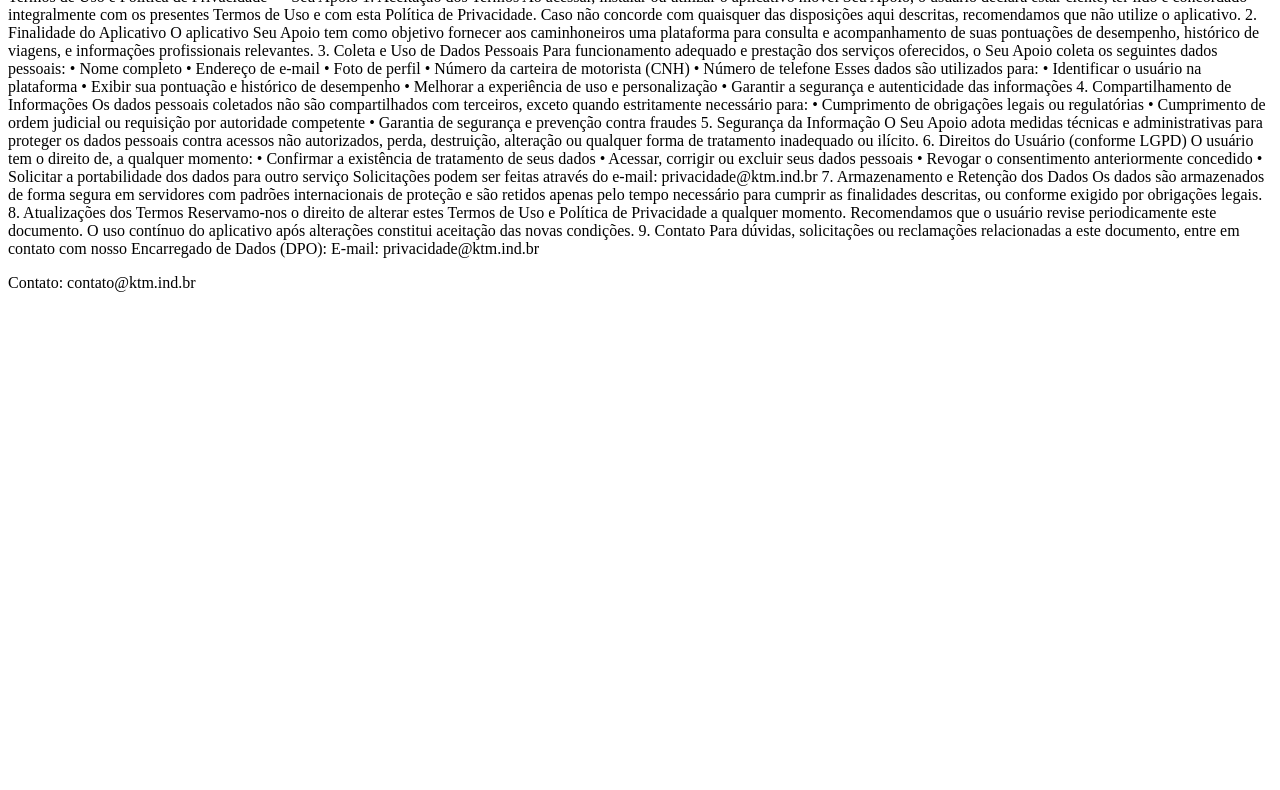
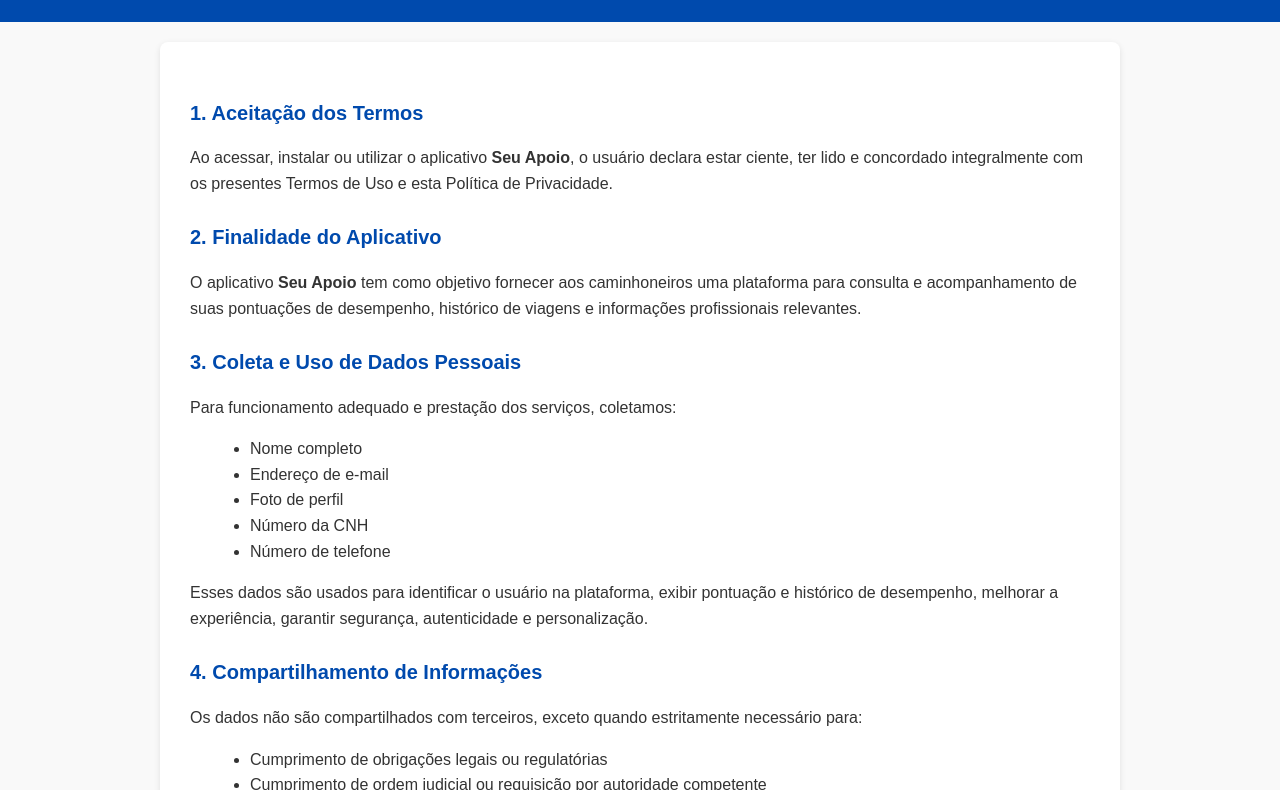
Before and after one commit to elias-ktm/POLITICA-DE-PRIVACIDADE, a plain HTML site: page index.html in a window 1280 px wide. Shown: the part 92-882 px from the top of the page. Before the commit the page ends 800 px from the top, so only its background shows below. Drawn offline with Linux system fonts and the light colour scheme.

Commit message:
Update style

```diff
--- a/index.html
+++ b/index.html
@@ -3,78 +3,128 @@
 
 <head>
   <meta charset="UTF-8">
-  <title>Política de Privacidade</title>
+  <title>Política de Privacidade - Seu Apoio</title>
+  <style>
+    body {
+      font-family: Arial, sans-serif;
+      line-height: 1.6;
+      margin: 0;
+      padding: 0;
+      background: #f9f9f9;
+      color: #333;
+    }
+
+    header {
+      background: #004aad;
+      color: white;
+      padding: 20px;
+      text-align: center;
+    }
+
+    main {
+      max-width: 900px;
+      margin: 20px auto;
+      background: white;
+      padding: 30px;
+      border-radius: 8px;
+      box-shadow: 0 2px 6px rgba(0, 0, 0, 0.1);
+    }
+
+    h1 {
+      color: #004aad;
+      font-size: 28px;
+      margin-bottom: 10px;
+    }
+
+    h2 {
+      color: #004aad;
+      margin-top: 25px;
+      font-size: 20px;
+    }
+
+    ul {
+      margin-left: 20px;
+    }
+
+    p {
+      margin-bottom: 15px;
+    }
+
+    footer {
+      text-align: center;
+      padding: 15px;
+      font-size: 14px;
+      background: #eee;
+      margin-top: 20px;
+    }
+
+    footer a {
+      color: #004aad;
+      text-decoration: none;
+    }
+  </style>
 </head>
 
 <body>
-  <h1>Política de Privacidade</h1>
-  <p>Termos de Uso e Política de Privacidade — Seu Apoio
-    1. Aceitação dos Termos
+  <header>
+    <h1>Política de Privacidade - APP Seu Apoio</h1>
+  </header>
 
-    Ao acessar, instalar ou utilizar o aplicativo móvel Seu Apoio, o usuário declara estar ciente, ter lido e concordado
-    integralmente com os presentes Termos de Uso e com esta Política de Privacidade. Caso não concorde com quaisquer das
-    disposições aqui descritas, recomendamos que não utilize o aplicativo.
+  <main>
+    <h2>1. Aceitação dos Termos</h2>
+    <p>Ao acessar, instalar ou utilizar o aplicativo <b>Seu Apoio</b>, o usuário declara estar ciente, ter lido e
+      concordado integralmente com os presentes Termos de Uso e esta Política de Privacidade.</p>
 
-    2. Finalidade do Aplicativo
+    <h2>2. Finalidade do Aplicativo</h2>
+    <p>O aplicativo <b>Seu Apoio</b> tem como objetivo fornecer aos caminhoneiros uma plataforma para consulta e
+      acompanhamento de suas pontuações de desempenho, histórico de viagens e informações profissionais relevantes.</p>
 
-    O aplicativo Seu Apoio tem como objetivo fornecer aos caminhoneiros uma plataforma para consulta e acompanhamento de
-    suas pontuações de desempenho, histórico de viagens, e informações profissionais relevantes.
+    <h2>3. Coleta e Uso de Dados Pessoais</h2>
+    <p>Para funcionamento adequado e prestação dos serviços, coletamos:</p>
+    <ul>
+      <li>Nome completo</li>
+      <li>Endereço de e-mail</li>
+      <li>Foto de perfil</li>
+      <li>Número da CNH</li>
+      <li>Número de telefone</li>
+    </ul>
+    <p>Esses dados são usados para identificar o usuário na plataforma, exibir pontuação e histórico de desempenho, melhorar a experiência, garantir segurança, autenticidade e personalização.</p>
 
-    3. Coleta e Uso de Dados Pessoais
+    <h2>4. Compartilhamento de Informações</h2>
+    <p>Os dados não são compartilhados com terceiros, exceto quando estritamente necessário para:</p>
+    <ul>
+      <li>Cumprimento de obrigações legais ou regulatórias</li>
+      <li>Cumprimento de ordem judicial ou requisição por autoridade competente</li>
+      <li>Garantia de segurança e prevenção contra fraudes</li>
+    </ul>
 
-    Para funcionamento adequado e prestação dos serviços oferecidos, o Seu Apoio coleta os seguintes dados pessoais:
-    • Nome completo
-    • Endereço de e-mail
-    • Foto de perfil
-    • Número da carteira de motorista (CNH)
-    • Número de telefone
+    <h2>5. Segurança da Informação</h2>
+    <p>Adotamos medidas técnicas e administrativas para proteger os dados contra acessos não autorizados, perda ou uso inadequado.</p>
 
+    <h2>6. Direitos do Usuário (LGPD)</h2>
+    <p>O usuário pode a qualquer momento:</p>
+    <ul>
+      <li>Confirmar existência de tratamento de dados</li>
+      <li>Acessar, corrigir ou excluir informações</li>
+      <li>Revogar consentimento</li>
+      <li>Solicitar portabilidade dos dados</li>
+    </ul>
+    <p>Solicitações: <a href="mailto:privacidade@ktm.ind.br">privacidade@ktm.ind.br</a></p>
 
-    Esses dados são utilizados para:
-    • Identificar o usuário na plataforma
-    • Exibir sua pontuação e histórico de desempenho
-    • Melhorar a experiência de uso e personalização
-    • Garantir a segurança e autenticidade das informações
+    <h2>7. Armazenamento e Retenção</h2>
+    <p>Os dados são armazenados de forma segura em servidores com padrões internacionais de proteção e são retidos apenas pelo tempo necessário para cumprir as finalidades descritas, ou conforme exigido por obrigações legais.</p>
 
-    4. Compartilhamento de Informações
+    <h2>8. Atualizações dos Termos</h2>
+    <p>Reservamo-nos o direito de alterar estes Termos de Uso e Política de Privacidade a qualquer momento. Recomendamos que o usuário revise periodicamente este documento. O uso contínuo do aplicativo após alterações constitui aceitação das novas condições.</p>
 
-    Os dados pessoais coletados não são compartilhados com terceiros, exceto quando estritamente necessário para:
-    • Cumprimento de obrigações legais ou regulatórias
-    • Cumprimento de ordem judicial ou requisição por autoridade competente
-    • Garantia de segurança e prevenção contra fraudes
+    <h2>9. Contato</h2>
+    <p>Para dúvidas, solicitações ou reclamações relacionadas a este documento, contate:</p>
+    <p><b>E-mail DPO:</b> <a href="mailto:privacidade@ktm.ind.br">privacidade@ktm.ind.br</a></p>
+  </main>
 
-    5. Segurança da Informação
-
-    O Seu Apoio adota medidas técnicas e administrativas para proteger os dados pessoais contra acessos não autorizados,
-    perda, destruição, alteração ou qualquer forma de tratamento inadequado ou ilícito.
-
-    6. Direitos do Usuário (conforme LGPD)
-
-    O usuário tem o direito de, a qualquer momento:
-    • Confirmar a existência de tratamento de seus dados
-    • Acessar, corrigir ou excluir seus dados pessoais
-    • Revogar o consentimento anteriormente concedido
-    • Solicitar a portabilidade dos dados para outro serviço
-
-    Solicitações podem ser feitas através do e-mail: privacidade@ktm.ind.br
-
-    7. Armazenamento e Retenção dos Dados
-
-    Os dados são armazenados de forma segura em servidores com padrões internacionais de proteção e são retidos apenas
-    pelo tempo necessário para cumprir as finalidades descritas, ou conforme exigido por obrigações legais.
-
-    8. Atualizações dos Termos
-
-    Reservamo-nos o direito de alterar estes Termos de Uso e Política de Privacidade a qualquer momento. Recomendamos
-    que o usuário revise periodicamente este documento. O uso contínuo do aplicativo após alterações constitui aceitação
-    das novas condições.
-
-    9. Contato
-
-    Para dúvidas, solicitações ou reclamações relacionadas a este documento, entre em contato com nosso Encarregado de
-    Dados (DPO):
-    E-mail: privacidade@ktm.ind.br </p>
-  <p>Contato: contato@ktm.ind.br</p>
+  <footer>
+    &copy; 2025 Seu Apoio - Política de Privacidade
+  </footer>
 </body>
 
 </html>
```
